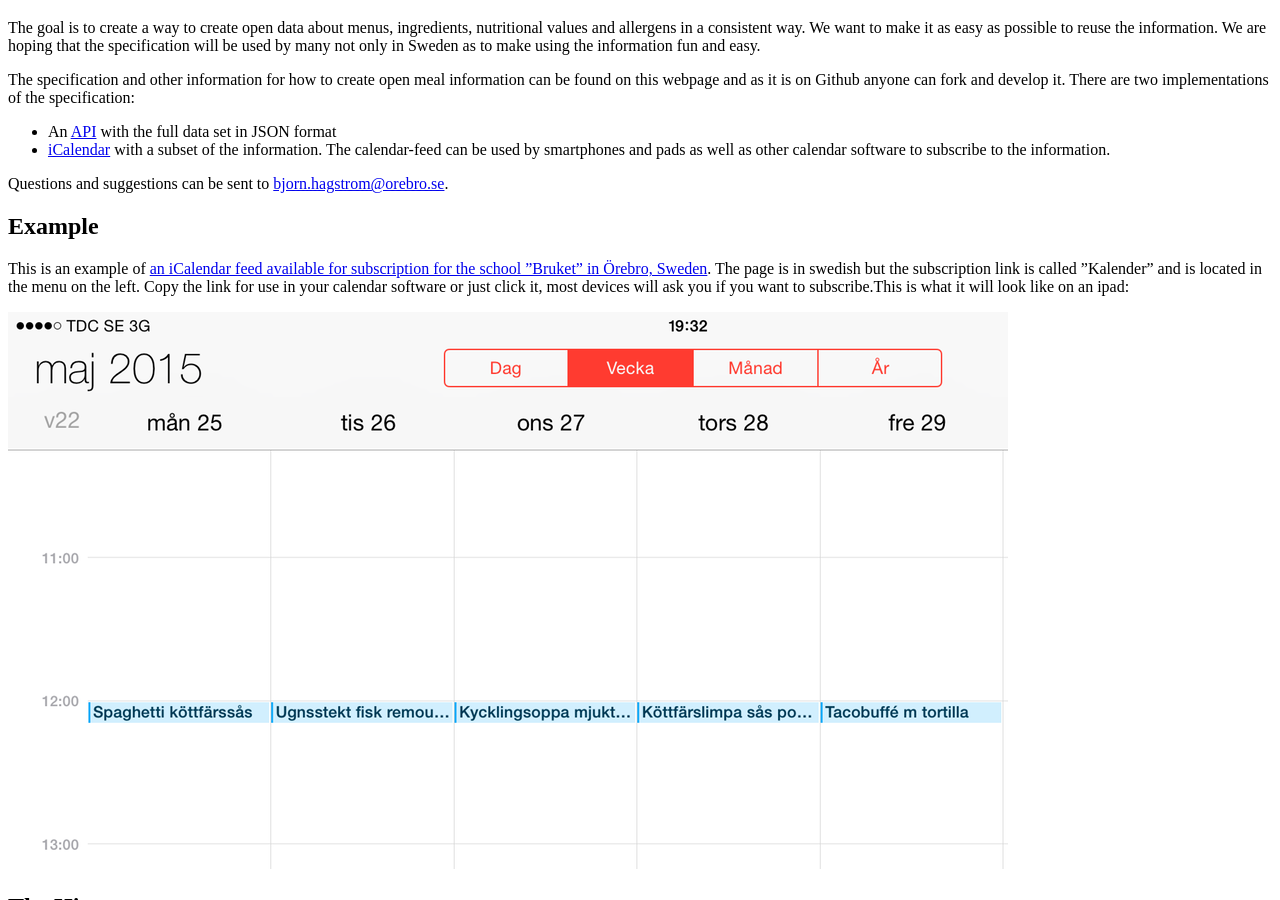
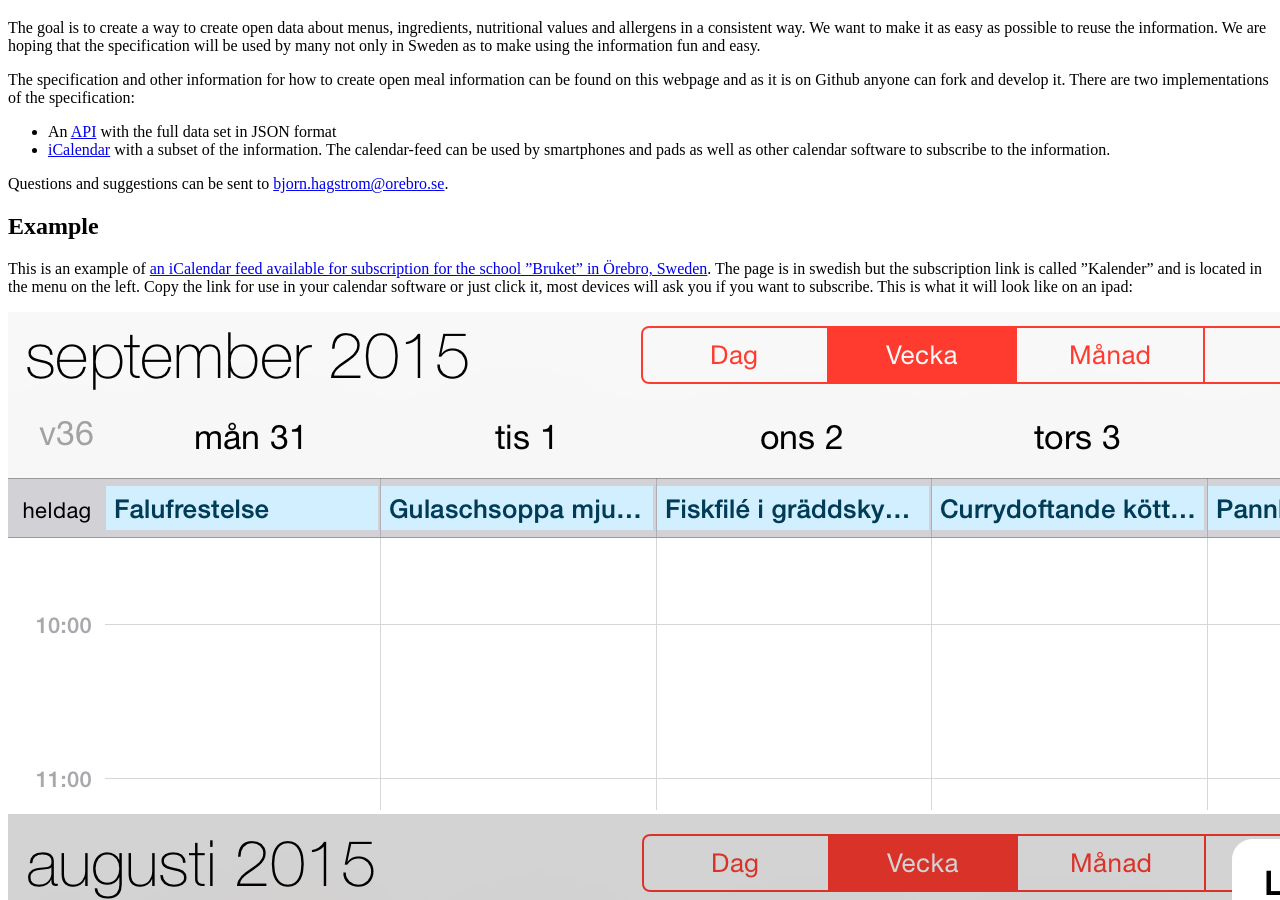
Before and after one commit to Orebrokommun/Open-Meal-Information, a Jekyll site: the page built from index.md, in a window 1280 px wide and 900 px high, scrolled down 380 px. Built offline with Jekyll 4.4.1, drawn with Linux system fonts in a browser that asks for light colours; Markdown is read by kramdown in place of the engine named in the settings; a style sheet for code colours, icons or effects is not loaded.

Commit message:
Added new screen shots of calendar

```diff
--- a/index.md
+++ b/index.md
@@ -14,9 +14,10 @@ The specification and other information for how to create open meal information
 Questions and suggestions can be sent to [bjorn.hagstrom@orebro.se](mailto:bjorn.hagstrom@orebro.se).
 
 ##Example
-This is an example of [an iCalendar feed available for subscription for the school ”Bruket” in Örebro, Sweden](https://mpi.mashie.eu/public/app/%C3%96rebro%20kommun/C7A32CE6). The page is in swedish but the subscription link is called ”Kalender” and is located in the menu on the left. Copy the link for use in your calendar software or just click it, most devices will ask you if you want to subscribe.This is what it will look like on an ipad:
+This is an example of [an iCalendar feed available for subscription for the school ”Bruket” in Örebro, Sweden](https://mpi.mashie.eu/public/app/%C3%96rebro%20kommun/C7A32CE6). The page is in swedish but the subscription link is called ”Kalender” and is located in the menu on the left. Copy the link for use in your calendar software or just click it, most devices will ask you if you want to subscribe. This is what it will look like on an ipad:
 
-<img src="/Open-Meal-Information/img/ipad_icalendar_example.png" alt="Example of the iCalendar Open Meal feed on an iPad">
+<img src="/Open-Meal-Information/img/Kalender-maltidsinformation-crop.png"><br/>
+<img src="/Open-Meal-Information/img/Kalender-maltidsinformation-crop-expanded.png">
 
 ##The History
 The open meal information project was started by 3 municipalities in Sweden - [Helsingborg](http://www.helsingborg.se/), [Linköping](http://linkoping.se/) and [Örebro](http://www.orebro.se/). The goal was to make sure all municipalities in Sweden shared information about meals as menus in the same way so it would be easier to reuse. The goal was to create open data.
```
Also changed, not shown: _posts/2015-08-26-svenska.md (+2 -1 lines), img/Kalender-maltidsinformation-crop-expanded.png (added), img/Kalender-maltidsinformation-crop.png (added).
